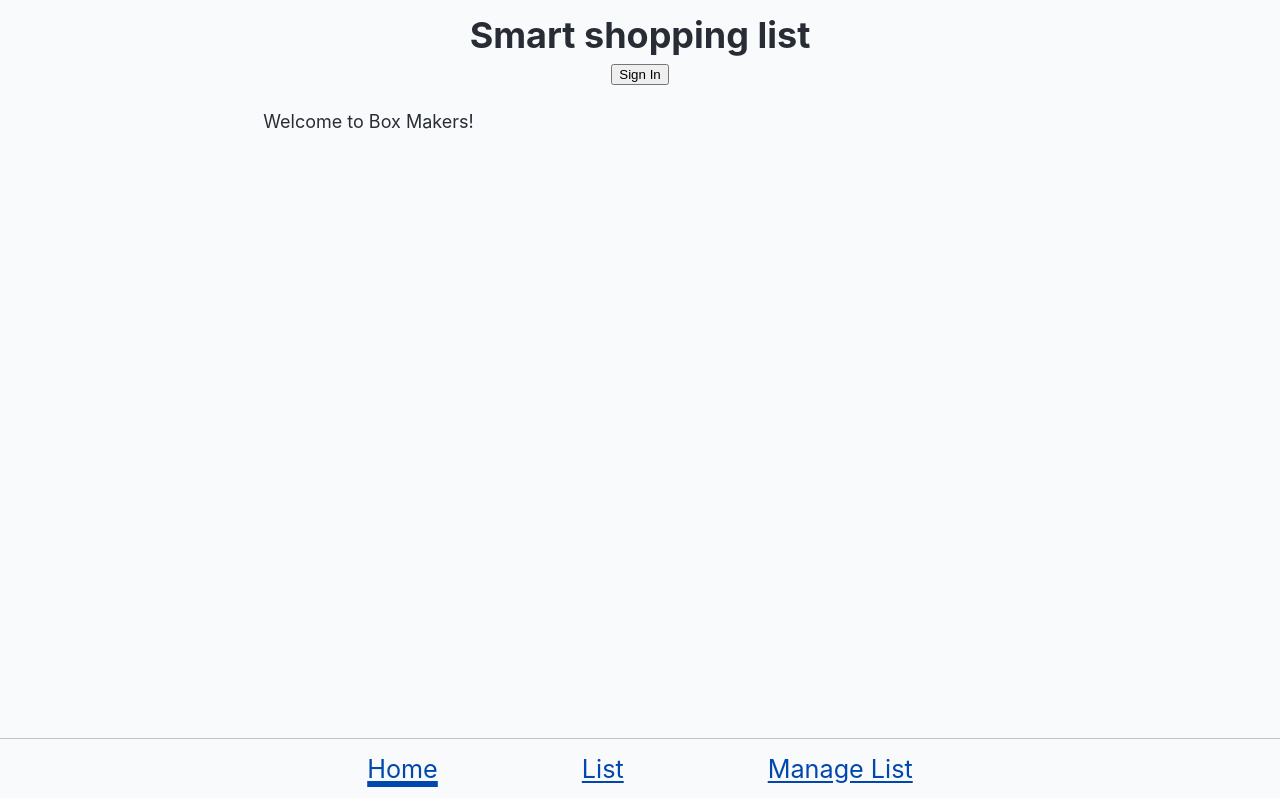
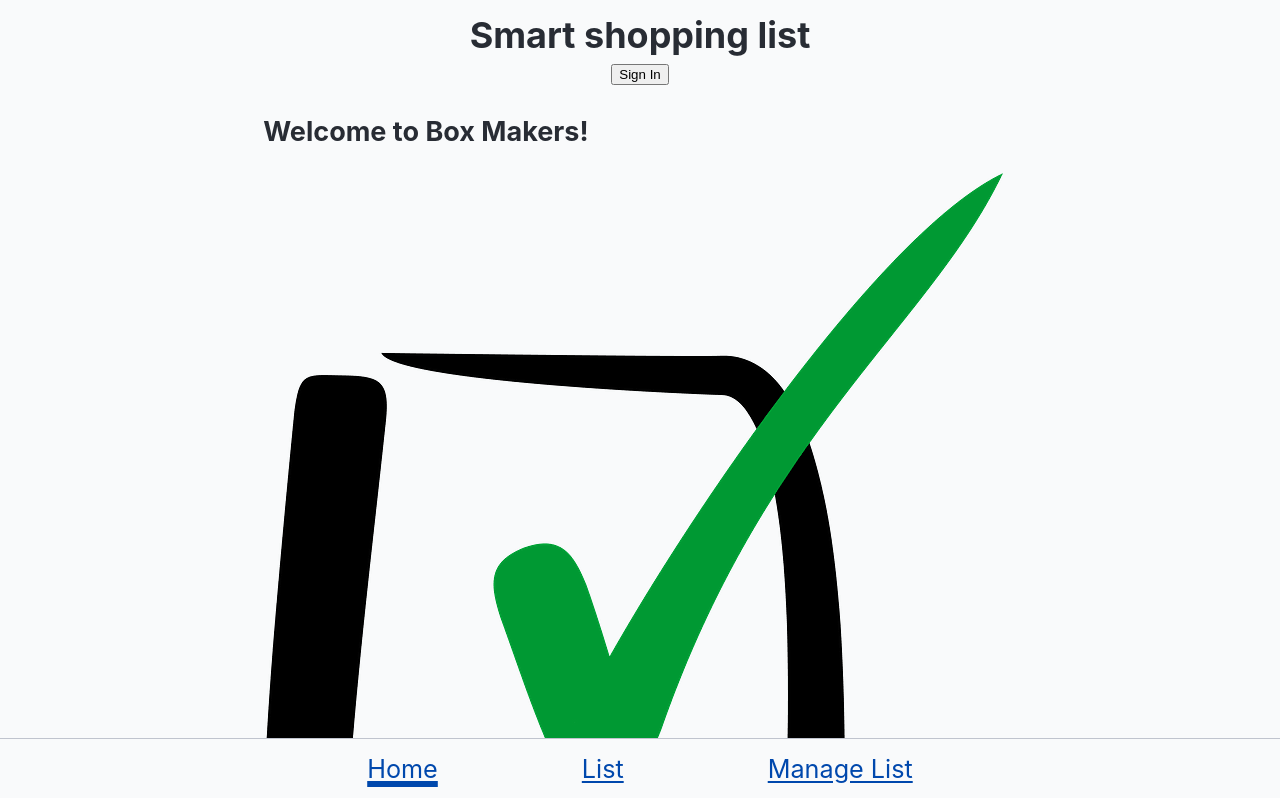
Before and after one commit to the-collab-lab/tcl-69-smart-shopping-list, a React (Vite) app: page / in a window 1280 px wide. Shown: the top 798 px of the page. Built offline with nearby package versions, Linux system fonts and the light colour scheme; no server answers.

Commit message:
add checkbox image

```diff
--- a/src/views/Home.jsx
+++ b/src/views/Home.jsx
@@ -3,7 +3,8 @@ import './Home.css';
 export function Home() {
 	return (
 		<div className="Home">
-			<p>Welcome to Box Makers!</p>
+			<h2>Welcome to Box Makers!</h2>
+			<img src="img/checkbox.png" alt="black checkbox with green check" />
 		</div>
 	);
 }
```
